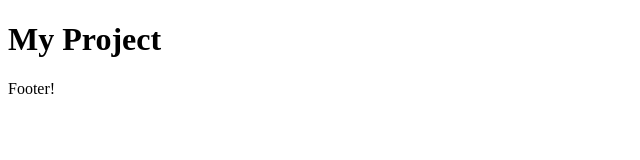
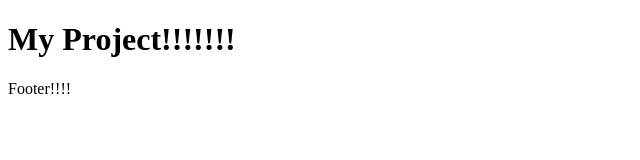
Before and after one commit to markofedus/my-project, a plain HTML site: page index.html in a window 1280 px wide. Shown: the whole page, without its empty margins (0-640 px from the left). Drawn offline with Linux system fonts and the light colour scheme.

Commit message:
bag fixed!

```diff
--- a/index.html
+++ b/index.html
@@ -7,9 +7,9 @@
   <title>Document</title>
 </head>
 <body>
-  <h1>My Project</h1>
+  <h1>My Project!!!!!!!</h1>
 <header></header>
 <main></main>
-<footer>Footer!</footer>
+<footer>Footer!!!!</footer>
 </body>
 </html>
```
